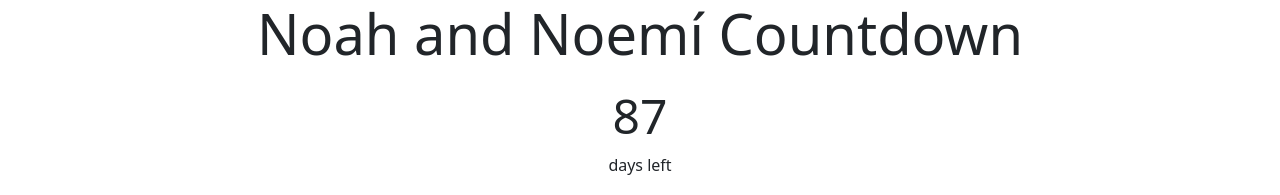
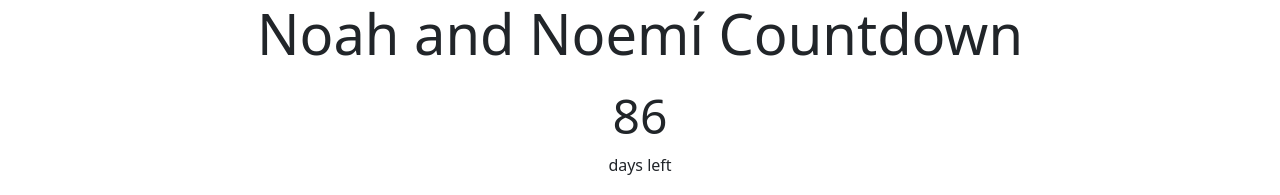
Before and after one commit to nebert7/noe-countdown, a Vue app: page / in a window 1280 px wide. Shown: the top 195 px of the page. Built offline with nearby package versions, Linux system fonts and the light colour scheme; what vue-flag-icon would draw is missing.

Commit message:
[RACCOON] use raccoon favicon, adjust date and variable names

```diff
--- a/src/components/Countdown.vue
+++ b/src/components/Countdown.vue
@@ -1,7 +1,7 @@
 <template>
   <div>
     <h1 class="display-5">
-      {{ daysLeft }}
+      {{ daysLeftCount }}
     </h1>
     <p>{{ $t('daysLeft') }}</p>
   </div>
@@ -11,8 +11,8 @@
 export default {
   name: 'Countdown',
   computed: {
-    daysLeft() {
-      var meeting = new Date("07/11/2022");
+    daysLeftCount() {
+      var meeting = new Date("07/10/2022");
       var Difference_In_Time = meeting.getTime() - Date.now();
       var Difference_In_Days = Difference_In_Time / (1000 * 3600 * 24);
       return Math.ceil(Difference_In_Days);
```
Also changed, not shown: public/index.html (+1 -1 lines), 1 other file (tests, documents, lock files or other folders).
